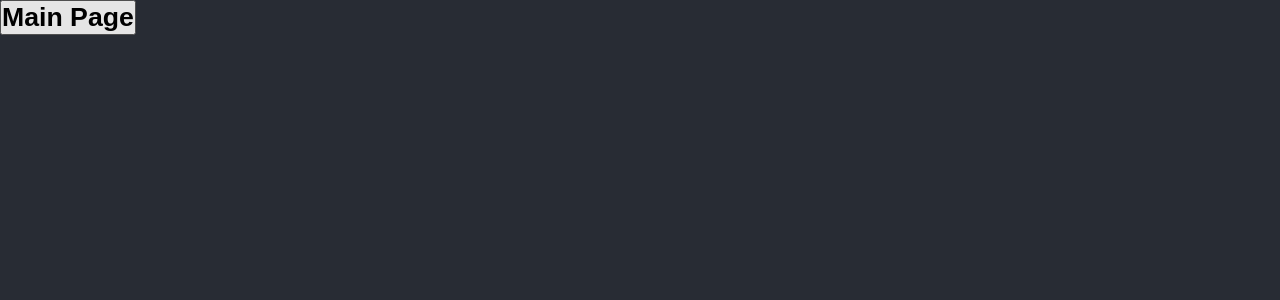
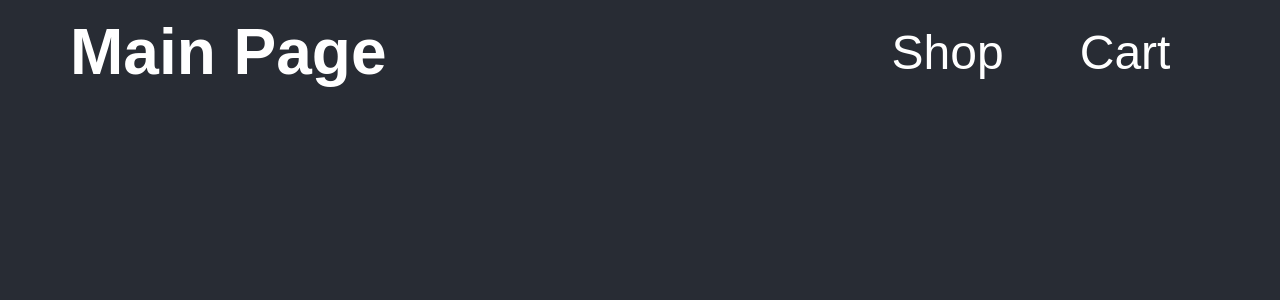
Before and after one commit to SaToGo1/shopping-cart, a JavaScript app: page / in a window 1280 px wide. Shown: the top 300 px of the page. Built offline with nearby package versions, Linux system fonts and the light colour scheme; the HTML template or start-up script is replaced by a standard one.

Commit message:
Add Header content and style

```diff
--- a/src/components/header.js
+++ b/src/components/header.js
@@ -1,11 +1,23 @@
+import '../styles/Header.css'
 
 const Header = () => {
 
     return (
         <header>
-            <div>
-                <button>
-                    <h1>Main Page</h1>
+            <div className='header__MainPageDiv'>
+                <button className='header__button'>
+                    <h1 className='header__h1'>Main Page</h1>
+                </button>
+            </div>
+
+            <div className='header__ShopDiv'>
+                <button className='header__button'>
+                    <p className='header__p'>Shop</p>
+                </button>
+            </div>
+            <div className='header__CartDiv'>
+                <button className='header__button'>
+                    <p className='header__p'>Cart</p>
                 </button>
             </div>
         </header>
--- a/src/index.css
+++ b/src/index.css
@@ -16,7 +16,9 @@ code {
   --base: #616773;
   --main: #282C34;
   --accent: #A4A9B3;
+
   --letter: #FFF;
+  --letter2: hsl(0, 0%, 80%);
 }
 
 * {
--- a/src/styles/App.css
+++ b/src/styles/App.css
@@ -2,5 +2,5 @@
     background-color: var(--main);
     min-height: 100vh;
     align-items: center;
-    color: white;
+    color: var(--letter);
 }
--- /dev/null
+++ b/src/styles/Header.css
@@ -0,0 +1,42 @@
+header {
+    padding: 10px;
+    display: flex;
+    align-items: center;
+
+    gap: 5%;
+    margin-right: max(7%, 50px);
+    margin-left: 50px;
+}
+
+.header__MainPageDiv {
+
+}
+    .header__h1 {
+        font-size: 4rem;
+    }
+
+.header__ShopDiv {
+    margin-left: auto;
+}
+
+.header__CartDiv {
+
+}
+    .header__p {
+        font-size: 3rem;
+    }
+
+
+.header__button {
+    color: var(--letter);
+    background-color: var(--main);
+    border: none;
+    padding: 5px 10px;
+}
+
+    .header__button:hover {
+        cursor: pointer;
+
+        outline: 1px solid var(--letter);
+        border-radius: 3px;
+    }
```
Also changed, not shown: 1 other file (tests, documents, lock files or other folders).
